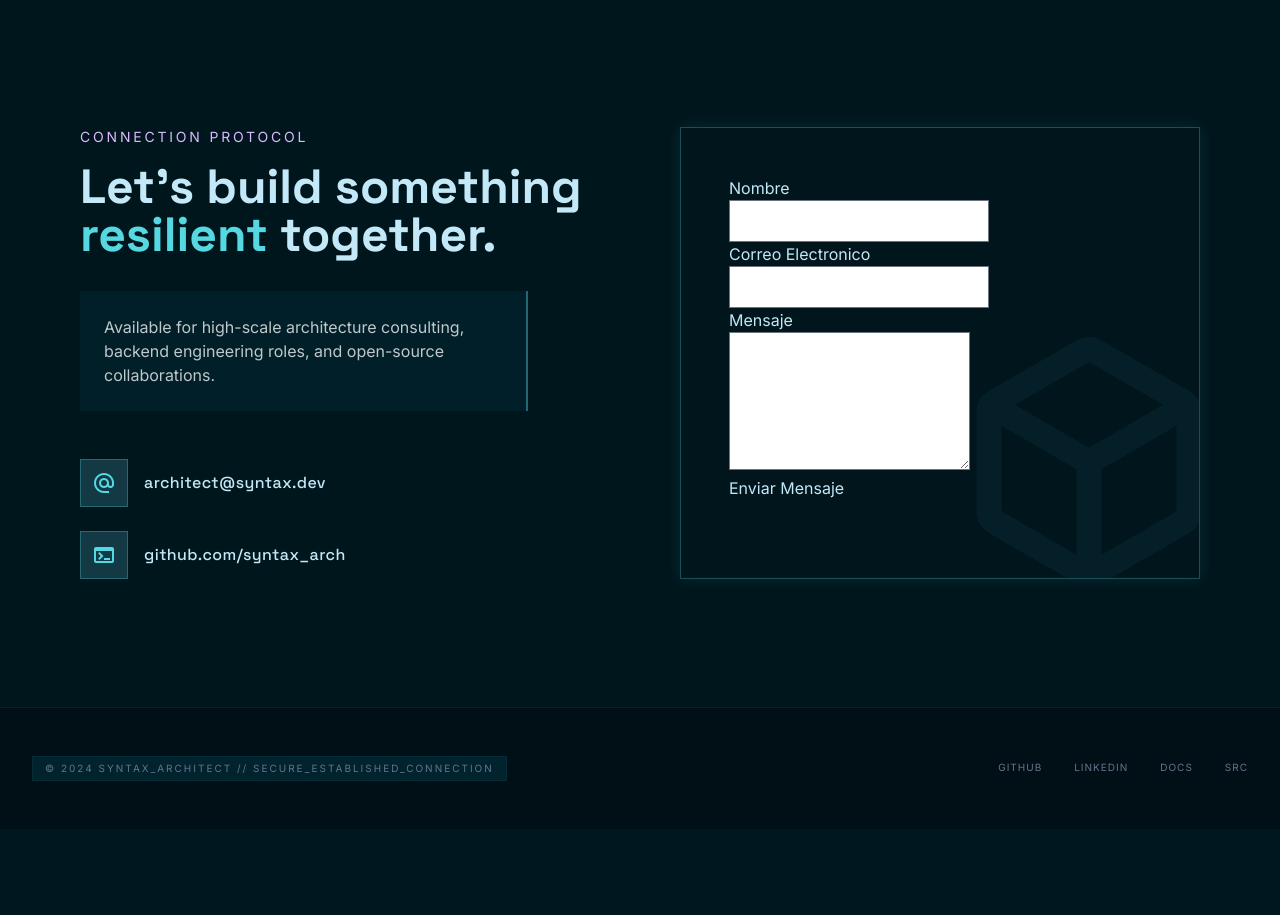
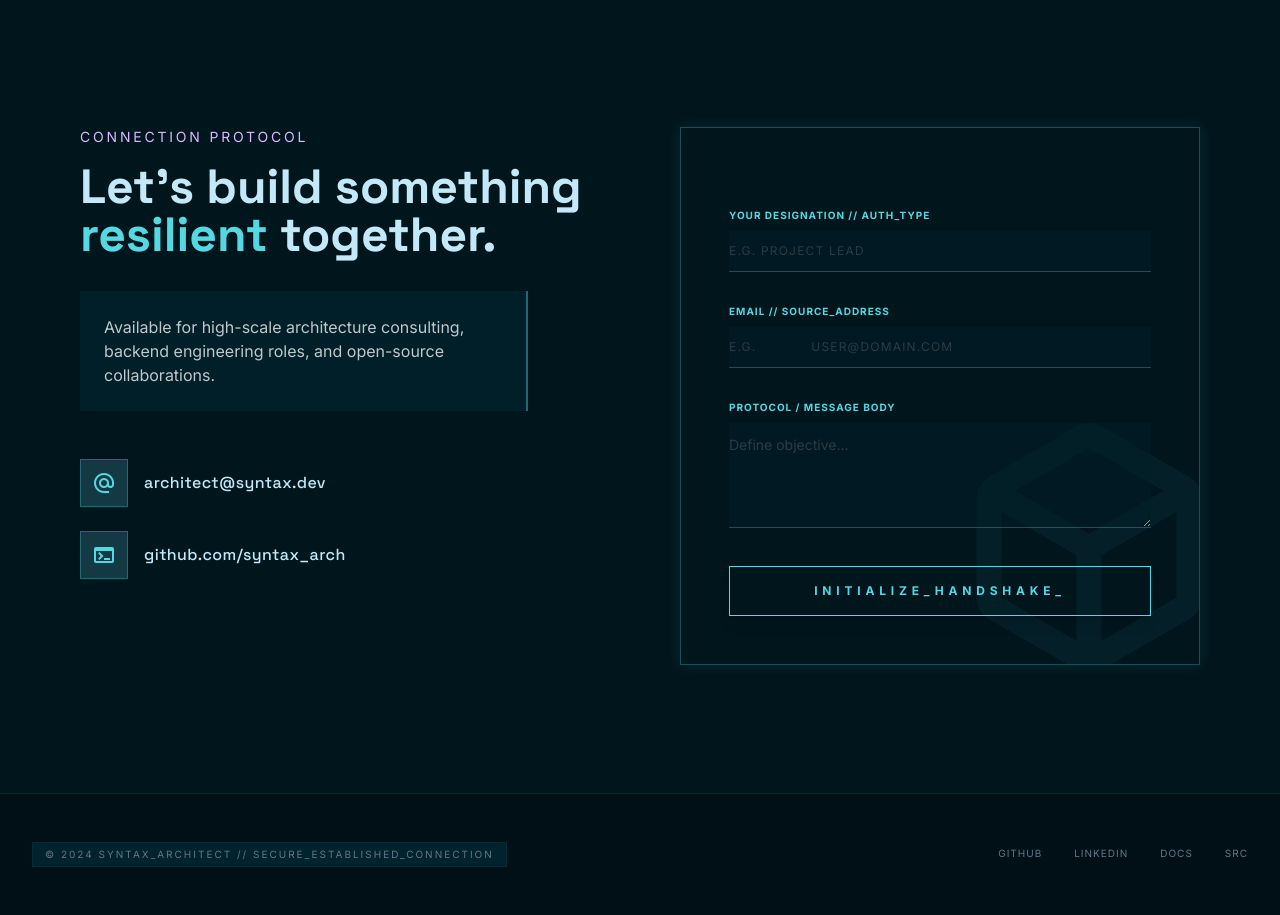
Before and after one commit to Yus05/portfolio-backend, a Flask app: page / in a window 1280 px wide. Shown: the part 2816-3731 px from the top of the page. Before the commit the page ends 3597 px from the top, so only its background shows below. Run offline with Flask 3, Linux system fonts and the light colour scheme; some libraries are stand-ins or nearby versions.

Commit message:
Finalizado los estilos del formulario y la logica de Flask

```diff
--- a/portfolio/templates/index.html
+++ b/portfolio/templates/index.html
@@ -439,35 +439,112 @@
       <div
         class="bg-background/80 backdrop-blur-xl p-8 md:p-12 rounded-none shadow-2xl relative overflow-hidden border border-primary/30 glitch-border"
       >
-        <form method="POST" action="">
+        <!-- CONTACTO FORM -->
+        <form method="POST" class="space-y-8 relative z-10">
+          {{ form.hidden_tag() }}
+          <div>
+            <label
+              class="font-label uppercase tracking-widest text-[10px] text-primary mb-2 block font-bold"
+            >
+              Your Designation // AUTH_TYPE
+            </label>
+            {{ form.name( class="w-full bg-surface-container-low/50 border-0
+            border-b border-primary/30 focus:border-primary focus:ring-0
+            text-on-surface px-0 py-3 transition-all placeholder:text-outline/30
+            uppercase text-xs tracking-widest", placeholder="e.g. Project Lead"
+            ) }} {% for error in form.name.errors %}
+            <span class="text-red-500 text-[10px]">{{ error }}</span>
+            {% endfor %}
+          </div>
+
+          <div>
+            <label
+              class="font-label uppercase tracking-widest text-[10px] text-primary mb-2 block font-bold"
+            >
+              Email // SOURCE_ADDRESS
+            </label>
+            {{ form.email( class="w-full bg-surface-container-low/50 border-0
+            border-b border-primary/30 focus:border-primary focus:ring-0
+            text-on-surface px-0 py-3 transition-all placeholder:text-outline/30
+            uppercase text-xs tracking-widest", placeholder="e.g.
+            user@domain.com" ) }} {% for error in form.email.errors %}
+            <span class="text-red-500 text-[10px]">{{ error }}</span>
+            {% endfor %}
+          </div>
+
+          <div>
+            <label
+              class="font-label uppercase tracking-widest text-[10px] text-primary mb-2 block font-bold"
+            >
+              Protocol / Message Body
+            </label>
+            {{ form.message( class="w-full bg-surface-container-low/50 border-0
+            border-b border-primary/30 focus:border-primary focus:ring-0
+            text-on-surface px-0 py-3 transition-all placeholder:text-outline/30
+            text-sm", placeholder="Define objective...", rows="4" ) }} {% for
+            error in form.message.errors %}
+            <span class="text-red-500 text-[10px]">{{ error }}</span>
+            {% endfor %}
+          </div>
+
+          <button
+            type="submit"
+            class="w-full bg-transparent border border-primary text-primary py-4 rounded-none font-bold tracking-[0.4em] uppercase text-xs hover:bg-primary/10 transition-all shadow-lg hover:shadow-primary/30 group"
+          >
+            <span
+              class="inline-block group-hover:translate-x-1 transition-transform"
+            >
+              INITIALIZE_HANDSHAKE_
+            </span>
+          </button>
+        </form>
+        <!-- <form method="POST" class="space-y-8 relative z-10">
           {{ form.hidden_tag() }}
 
           <div>
-            {{ form.name.label }} <br />
-            {{ form.name(class="tu-clase-css") }} {% for error in
+            {{ form.name.label(class="font-label uppercase tracking-widest
+            text-[10px] text-primary mb-2 block font-bold") }} {{
+            form.name(class="w-full bg-surface-container-low/50 border-0
+            border-b border-primary/30 focus:border-primary focus:ring-0
+            text-on-surface px-0 py-3 transition-all placeholder:text-outline/30
+            uppercase text-xs tracking-widest") }} {% for error in
             form.name.errors %}
             <span style="color: red">[{{ error }}]</span>
             {% endfor %}
           </div>
 
           <div>
-            {{ form.email.label }} <br />
-            {{ form.email(class="tu-clase-css") }} {% for error in
+            {{ form.email.label(class="font-label uppercase tracking-widest
+            text-[10px] text-primary mb-2 block font-bold") }} {{
+            form.email(class="w-full bg-surface-container-low/50 border-0
+            border-b border-primary/30 focus:border-primary focus:ring-0
+            text-on-surface px-0 py-3 transition-all placeholder:text-outline/30
+            uppercase text-xs tracking-widest") }} {% for error in
             form.email.errors %}
             <span style="color: red">[{{ error }}]</span>
             {% endfor %}
           </div>
 
           <div>
-            {{ form.message.label }} <br />
-            {{ form.message(rows="5") }} {% for error in form.message.errors %}
+            {{ form.message.label(class="font-label uppercase tracking-widest
+            text-[10px] text-primary mb-2 block font-bold") }} {{
+            form.message(rows="4", class="w-full bg-surface-container-low/50
+            border-0 border-b border-primary/30 focus:border-primary
+            focus:ring-0 text-on-surface px-0 py-3 transition-all
+            placeholder:text-outline/30 text-sm") }} {% for error in
+            form.message.errors %}
             <span style="color: red">[{{ error }}]</span>
             {% endfor %}
           </div>
 
-          <div>{{ form.submit() }}</div>
-        </form>
-
+          <div>
+            {{ form.submit(class="w-full bg-transparent border border-primary
+            text-primary py-4 rounded-none font-bold tracking-[0.4em] uppercase
+            text-xs hover:bg-primary/10 transition-all shadow-lg
+            hover:shadow-primary/30 group") }}
+          </div>
+        </form> -->
+        <!-- FIN DEL CONTACT FORM -->
         {% with messages = get_flashed_messages() %} {% if messages %} {% for
         message in messages %}
         <p style="color: green">{{ message }}</p>
```
